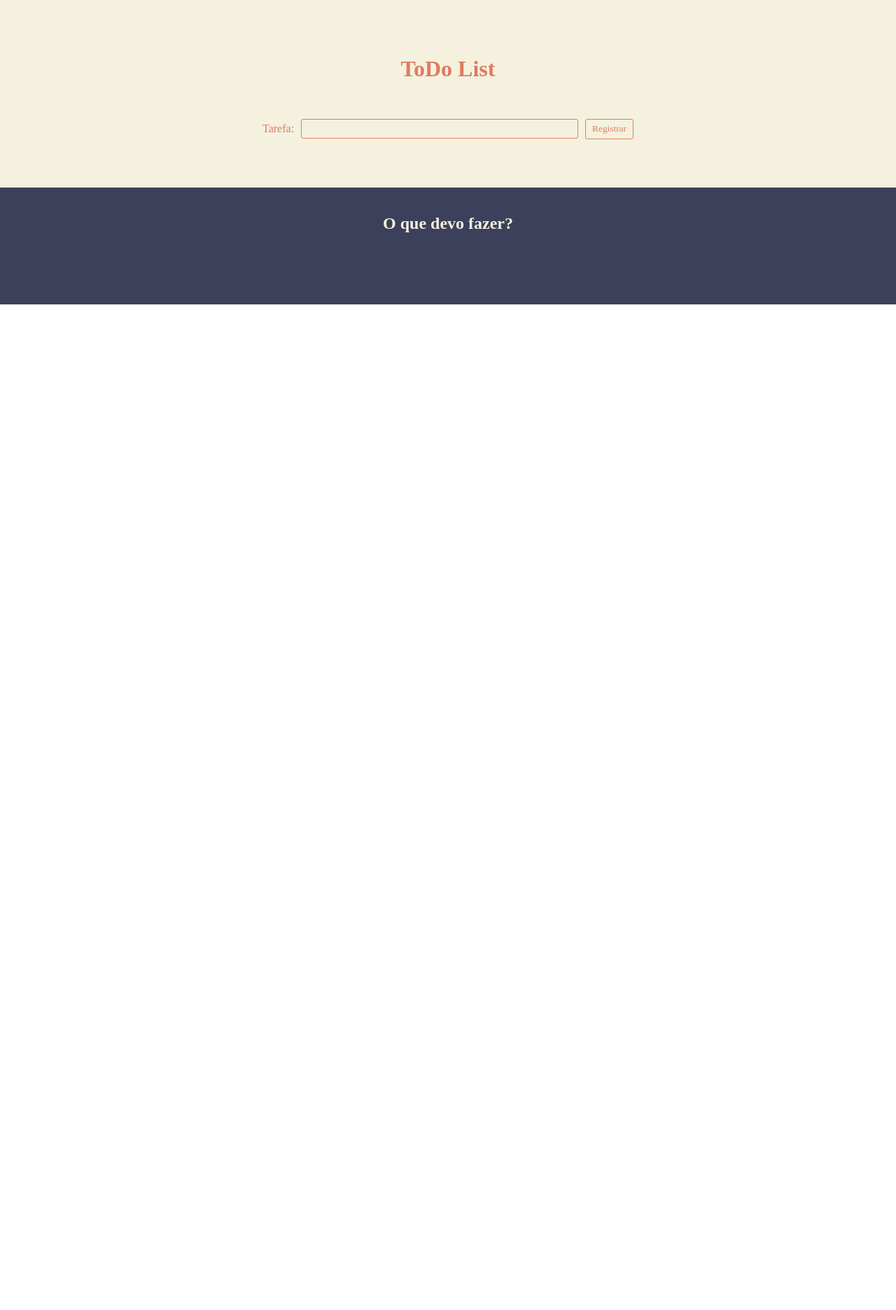
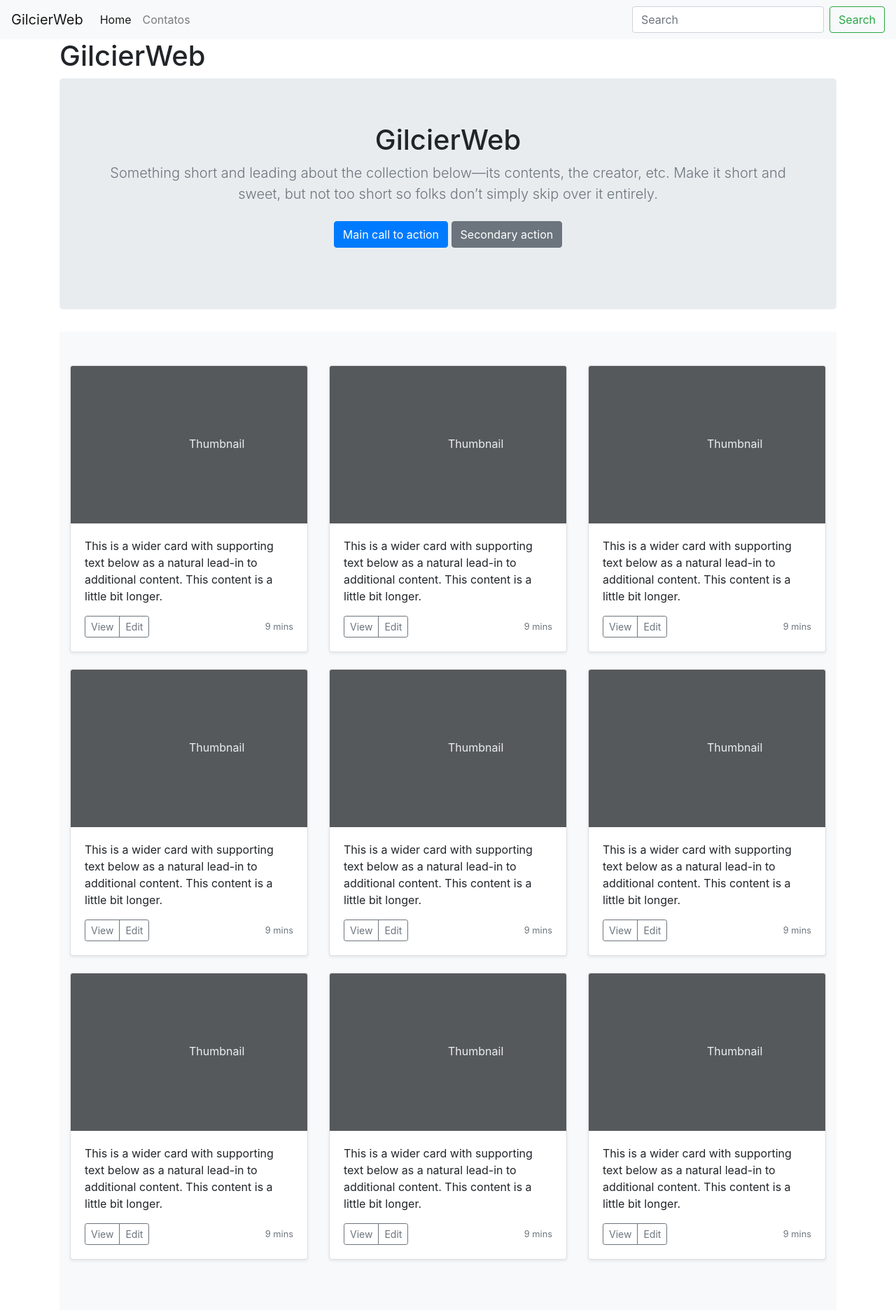
Before and after one commit to cmanfeed/blue-edtasks-m2, a Flask app: page / in a window 1280 px wide. Shown: the whole page at 70% size. Before the commit the page ends 435 px from the top, so only its background shows below. Run offline with Flask 2, Linux system fonts and the light colour scheme; some libraries are stand-ins or nearby versions; some web fonts are replaced.

Commit message:
portfolio com flask / add envio de email no form

```diff
--- /dev/null
+++ b/Aulas/Help/app.py
@@ -0,0 +1,58 @@
+#!/usr/bin/python3
+import os
+from flask import Flask, render_template, request, redirect
+from flask_mail import Mail, Message
+
+from form_contact import ContactForm, csrf
+
+mail = Mail()
+
+app = Flask(__name__)
+
+SECRET_KEY = os.urandom(32)
+app.config['SECRET_KEY'] = SECRET_KEY
+csrf.init_app(app)
+
+app.config['MAIL_SERVER']='smtp.gmail.com'
+app.config['MAIL_PORT'] = 465
+app.config['MAIL_USERNAME'] = 'yourId@gmail.com'
+app.config['MAIL_PASSWORD'] = '*****'
+app.config['MAIL_USE_TLS'] = False
+app.config['MAIL_USE_SSL'] = True
+
+mail.init_app(app)
+
+@app.route('/')
+def index():
+    return render_template('views/home/index.html')
+
+@app.route('/contact', methods=['POST', 'GET'])
+def contact():
+    form = ContactForm()
+    if form.validate_on_submit():
+        print('-------------------------')
+        print(request.form['name'])
+        print(request.form['email'])
+        print(request.form['subject'])
+        print(request.form['message'])
+        print('-------------------------')
+        send_message(request.form)
+        return redirect('/success')
+
+    return render_template('views/contacts/contact.html', form=form)
+
+@app.route('/success')
+def success():
+    return render_template('views/home/index.html')
+
+def send_message(message):
+    print(message.get('name'))
+
+    msg = Message(message.get('subject'), sender = message.get('email'),
+            recipients = ['id1@gmail.com'],
+            body= message.get('message')
+    )
+    mail.send(msg)
+
+if __name__ == "__main__":
+    app.run(debug = True)
--- /dev/null
+++ b/Aulas/Help/templates/application.html
@@ -0,0 +1,35 @@
+<!DOCTYPE html>
+<html lang="en">
+
+<head>
+  <meta charset="UTF-8">
+  <meta name="viewport" content="width=device-width, initial-scale=1.0">
+  <meta http-equiv="X-UA-Compatible" content="ie=edge">
+  <title>Python e Flask - GilcierWeb</title>
+
+  <link rel="stylesheet" href="https://stackpath.bootstrapcdn.com/bootstrap/4.2.1/css/bootstrap.min.css" integrity="sha384-GJzZqFGwb1QTTN6wy59ffF1BuGJpLSa9DkKMp0DgiMDm4iYMj70gZWKYbI706tWS"
+    crossorigin="anonymous">
+</head>
+
+<body>
+  {% include 'views/partials/_header_top.html' %}
+  <div class="container">
+    <div class="row">
+      <div class="col-12">
+        <h1>GilcierWeb</h1>
+
+        {% block content %}{% endblock %}
+
+      </div>
+    </div>
+  </div>
+
+  <script src="https://code.jquery.com/jquery-3.3.1.slim.min.js" integrity="sha384-q8i/X+965DzO0rT7abK41JStQIAqVgRVzpbzo5smXKp4YfRvH+8abtTE1Pi6jizo"
+    crossorigin="anonymous"></script>
+  <script src="https://cdnjs.cloudflare.com/ajax/libs/popper.js/1.14.6/umd/popper.min.js" integrity="sha384-wHAiFfRlMFy6i5SRaxvfOCifBUQy1xHdJ/yoi7FRNXMRBu5WHdZYu1hA6ZOblgut"
+    crossorigin="anonymous"></script>
+  <script src="https://stackpath.bootstrapcdn.com/bootstrap/4.2.1/js/bootstrap.min.js" integrity="sha384-B0UglyR+jN6CkvvICOB2joaf5I4l3gm9GU6Hc1og6Ls7i6U/mkkaduKaBhlAXv9k"
+    crossorigin="anonymous"></script>
+</body>
+
+</html>
--- /dev/null
+++ b/Aulas/Help/templates/views/home/index.html
@@ -0,0 +1,206 @@
+{% extends "application.html" %}
+{% block content %}
+
+<section class="jumbotron text-center">
+  <div class="container">
+    <h1 class="jumbotron-heading">GilcierWeb</h1>
+    <p class="lead text-muted">Something short and leading about the collection below—its contents, the creator, etc.
+      Make it short and sweet, but not too short so folks don’t simply skip over it entirely.</p>
+    <p>
+      <a href="#" class="btn btn-primary my-2">Main call to action</a>
+      <a href="#" class="btn btn-secondary my-2">Secondary action</a>
+    </p>
+  </div>
+</section>
+
+<div class="album py-5 bg-light">
+  <div class="container">
+
+    <div class="row">
+      <div class="col-md-4">
+        <div class="card mb-4 shadow-sm">
+          <svg class="bd-placeholder-img card-img-top" width="100%" height="225" xmlns="http://www.w3.org/2000/svg"
+            preserveAspectRatio="xMidYMid slice" focusable="false" role="img" aria-label="Placeholder: Thumbnail">
+            <title>Placeholder</title>
+            <rect fill="#55595c" width="100%" height="100%" /><text fill="#eceeef" dy=".3em" x="50%" y="50%">Thumbnail</text>
+          </svg>
+          <div class="card-body">
+            <p class="card-text">This is a wider card with supporting text below as a natural lead-in to additional
+              content. This content is a little bit longer.</p>
+            <div class="d-flex justify-content-between align-items-center">
+              <div class="btn-group">
+                <button type="button" class="btn btn-sm btn-outline-secondary">View</button>
+                <button type="button" class="btn btn-sm btn-outline-secondary">Edit</button>
+              </div>
+              <small class="text-muted">9 mins</small>
+            </div>
+          </div>
+        </div>
+      </div>
+      <div class="col-md-4">
+        <div class="card mb-4 shadow-sm">
+          <svg class="bd-placeholder-img card-img-top" width="100%" height="225" xmlns="http://www.w3.org/2000/svg"
+            preserveAspectRatio="xMidYMid slice" focusable="false" role="img" aria-label="Placeholder: Thumbnail">
+            <title>Placeholder</title>
+            <rect fill="#55595c" width="100%" height="100%" /><text fill="#eceeef" dy=".3em" x="50%" y="50%">Thumbnail</text>
+          </svg>
+          <div class="card-body">
+            <p class="card-text">This is a wider card with supporting text below as a natural lead-in to additional
+              content. This content is a little bit longer.</p>
+            <div class="d-flex justify-content-between align-items-center">
+              <div class="btn-group">
+                <button type="button" class="btn btn-sm btn-outline-secondary">View</button>
+                <button type="button" class="btn btn-sm btn-outline-secondary">Edit</button>
+              </div>
+              <small class="text-muted">9 mins</small>
+            </div>
+          </div>
+        </div>
+      </div>
+      <div class="col-md-4">
+        <div class="card mb-4 shadow-sm">
+          <svg class="bd-placeholder-img card-img-top" width="100%" height="225" xmlns="http://www.w3.org/2000/svg"
+            preserveAspectRatio="xMidYMid slice" focusable="false" role="img" aria-label="Placeholder: Thumbnail">
+            <title>Placeholder</title>
+            <rect fill="#55595c" width="100%" height="100%" /><text fill="#eceeef" dy=".3em" x="50%" y="50%">Thumbnail</text>
+          </svg>
+          <div class="card-body">
+            <p class="card-text">This is a wider card with supporting text below as a natural lead-in to additional
+              content. This content is a little bit longer.</p>
+            <div class="d-flex justify-content-between align-items-center">
+              <div class="btn-group">
+                <button type="button" class="btn btn-sm btn-outline-secondary">View</button>
+                <button type="button" class="btn btn-sm btn-outline-secondary">Edit</button>
+              </div>
+              <small class="text-muted">9 mins</small>
+            </div>
+          </div>
+        </div>
+      </div>
+
+      <div class="col-md-4">
+        <div class="card mb-4 shadow-sm">
+          <svg class="bd-placeholder-img card-img-top" width="100%" height="225" xmlns="http://www.w3.org/2000/svg"
+            preserveAspectRatio="xMidYMid slice" focusable="false" role="img" aria-label="Placeholder: Thumbnail">
+            <title>Placeholder</title>
+            <rect fill="#55595c" width="100%" height="100%" /><text fill="#eceeef" dy=".3em" x="50%" y="50%">Thumbnail</text>
+          </svg>
+          <div class="card-body">
+            <p class="card-text">This is a wider card with supporting text below as a natural lead-in to additional
+              content. This content is a little bit longer.</p>
+            <div class="d-flex justify-content-between align-items-center">
+              <div class="btn-group">
+                <button type="button" class="btn btn-sm btn-outline-secondary">View</button>
+                <button type="button" class="btn btn-sm btn-outline-secondary">Edit</button>
+              </div>
+              <small class="text-muted">9 mins</small>
+            </div>
+          </div>
+        </div>
+      </div>
+      <div class="col-md-4">
+        <div class="card mb-4 shadow-sm">
+          <svg class="bd-placeholder-img card-img-top" width="100%" height="225" xmlns="http://www.w3.org/2000/svg"
+            preserveAspectRatio="xMidYMid slice" focusable="false" role="img" aria-label="Placeholder: Thumbnail">
+            <title>Placeholder</title>
+            <rect fill="#55595c" width="100%" height="100%" /><text fill="#eceeef" dy=".3em" x="50%" y="50%">Thumbnail</text>
+          </svg>
+          <div class="card-body">
+            <p class="card-text">This is a wider card with supporting text below as a natural lead-in to additional
+              content. This content is a little bit longer.</p>
+            <div class="d-flex justify-content-between align-items-center">
+              <div class="btn-group">
+                <button type="button" class="btn btn-sm btn-outline-secondary">View</button>
+                <button type="button" class="btn btn-sm btn-outline-secondary">Edit</button>
+              </div>
+              <small class="text-muted">9 mins</small>
+            </div>
+          </div>
+        </div>
+      </div>
+      <div class="col-md-4">
+        <div class="card mb-4 shadow-sm">
+          <svg class="bd-placeholder-img card-img-top" width="100%" height="225" xmlns="http://www.w3.org/2000/svg"
+            preserveAspectRatio="xMidYMid slice" focusable="false" role="img" aria-label="Placeholder: Thumbnail">
+            <title>Placeholder</title>
+            <rect fill="#55595c" width="100%" height="100%" /><text fill="#eceeef" dy=".3em" x="50%" y="50%">Thumbnail</text>
+          </svg>
+          <div class="card-body">
+            <p class="card-text">This is a wider card with supporting text below as a natural lead-in to additional
+              content. This content is a little bit longer.</p>
+            <div class="d-flex justify-content-between align-items-center">
+              <div class="btn-group">
+                <button type="button" class="btn btn-sm btn-outline-secondary">View</button>
+                <button type="button" class="btn btn-sm btn-outline-secondary">Edit</button>
+              </div>
+              <small class="text-muted">9 mins</small>
+            </div>
+          </div>
+        </div>
+      </div>
+
+      <div class="col-md-4">
+        <div class="card mb-4 shadow-sm">
+          <svg class="bd-placeholder-img card-img-top" width="100%" height="225" xmlns="http://www.w3.org/2000/svg"
+            preserveAspectRatio="xMidYMid slice" focusable="false" role="img" aria-label="Placeholder: Thumbnail">
+            <title>Placeholder</title>
+            <rect fill="#55595c" width="100%" height="100%" /><text fill="#eceeef" dy=".3em" x="50%" y="50%">Thumbnail</text>
+          </svg>
+          <div class="card-body">
+            <p class="card-text">This is a wider card with supporting text below as a natural lead-in to additional
+              content. This content is a little bit longer.</p>
+            <div class="d-flex justify-content-between align-items-center">
+              <div class="btn-group">
+                <button type="button" class="btn btn-sm btn-outline-secondary">View</button>
+                <button type="button" class="btn btn-sm btn-outline-secondary">Edit</button>
+              </div>
+              <small class="text-muted">9 mins</small>
+            </div>
+          </div>
+        </div>
+      </div>
+      <div class="col-md-4">
+        <div class="card mb-4 shadow-sm">
+          <svg class="bd-placeholder-img card-img-top" width="100%" height="225" xmlns="http://www.w3.org/2000/svg"
+            preserveAspectRatio="xMidYMid slice" focusable="false" role="img" aria-label="Placeholder: Thumbnail">
+            <title>Placeholder</title>
+            <rect fill="#55595c" width="100%" height="100%" /><text fill="#eceeef" dy=".3em" x="50%" y="50%">Thumbnail</text>
+          </svg>
+          <div class="card-body">
+            <p class="card-text">This is a wider card with supporting text below as a natural lead-in to additional
+              content. This content is a little bit longer.</p>
+            <div class="d-flex justify-content-between align-items-center">
+              <div class="btn-group">
+                <button type="button" class="btn btn-sm btn-outline-secondary">View</button>
+                <button type="button" class="btn btn-sm btn-outline-secondary">Edit</button>
+              </div>
+              <small class="text-muted">9 mins</small>
+            </div>
+          </div>
+        </div>
+      </div>
+      <div class="col-md-4">
+        <div class="card mb-4 shadow-sm">
+          <svg class="bd-placeholder-img card-img-top" width="100%" height="225" xmlns="http://www.w3.org/2000/svg"
+            preserveAspectRatio="xMidYMid slice" focusable="false" role="img" aria-label="Placeholder: Thumbnail">
+            <title>Placeholder</title>
+            <rect fill="#55595c" width="100%" height="100%" /><text fill="#eceeef" dy=".3em" x="50%" y="50%">Thumbnail</text>
+          </svg>
+          <div class="card-body">
+            <p class="card-text">This is a wider card with supporting text below as a natural lead-in to additional
+              content. This content is a little bit longer.</p>
+            <div class="d-flex justify-content-between align-items-center">
+              <div class="btn-group">
+                <button type="button" class="btn btn-sm btn-outline-secondary">View</button>
+                <button type="button" class="btn btn-sm btn-outline-secondary">Edit</button>
+              </div>
+              <small class="text-muted">9 mins</small>
+            </div>
+          </div>
+        </div>
+      </div>
+    </div>
+  </div>
+</div>
+
+{% endblock %}
--- /dev/null
+++ b/Aulas/Help/templates/views/partials/_header_top.html
@@ -0,0 +1,25 @@
+<nav class="navbar navbar-expand-lg navbar-light bg-light">
+  <a class="navbar-brand" href="#">GilcierWeb</a>
+  <button class="navbar-toggler" type="button" data-toggle="collapse" data-target="#navbarSupportedContent"
+    aria-controls="navbarSupportedContent" aria-expanded="false" aria-label="Toggle navigation">
+    <span class="navbar-toggler-icon"></span>
+  </button>
+
+  <div class="collapse navbar-collapse" id="navbarSupportedContent">
+    <ul class="navbar-nav mr-auto">
+
+      <li class="nav-item active">
+        <a class="nav-link" href="{{ url_for('index') }}">Home <span class="sr-only">(current)</span></a>
+      </li>
+
+      <li class="nav-item">
+       <a class="nav-link" href="{{ url_for('contact') }}">Contatos</a>
+      </li>
+
+    </ul>
+    <form class="form-inline my-2 my-lg-0">
+      <input class="form-control mr-sm-2" type="search" placeholder="Search" aria-label="Search">
+      <button class="btn btn-outline-success my-2 my-sm-0" type="submit">Search</button>
+    </form>
+  </div>
+</nav>
```
Also changed, not shown: Aulas/Aula 1/app.py (added, +27 -0 lines), Aulas/Aula 1/send_mail.py (added, +26 -0 lines), Aulas/Aula 1/templates/index.html (renamed from Aulas/Aula 1/index.html, +7 -7 lines), Aulas/Help/form_contact.py (added, +12 -0 lines), Aulas/Help/templates/views/contacts/contact.html (added, +45 -0 lines), Aulas/Aula 1/static/css/style.css (renamed from Aulas/Aula 1/style.css), Aulas/Aula 1/static/imgs/profile.jpg (renamed from Aulas/Aula 1/imgs/profile.jpg), Aulas/Help/README.md (added), Aulas/Help/__init__.py (added), 2 other files.
